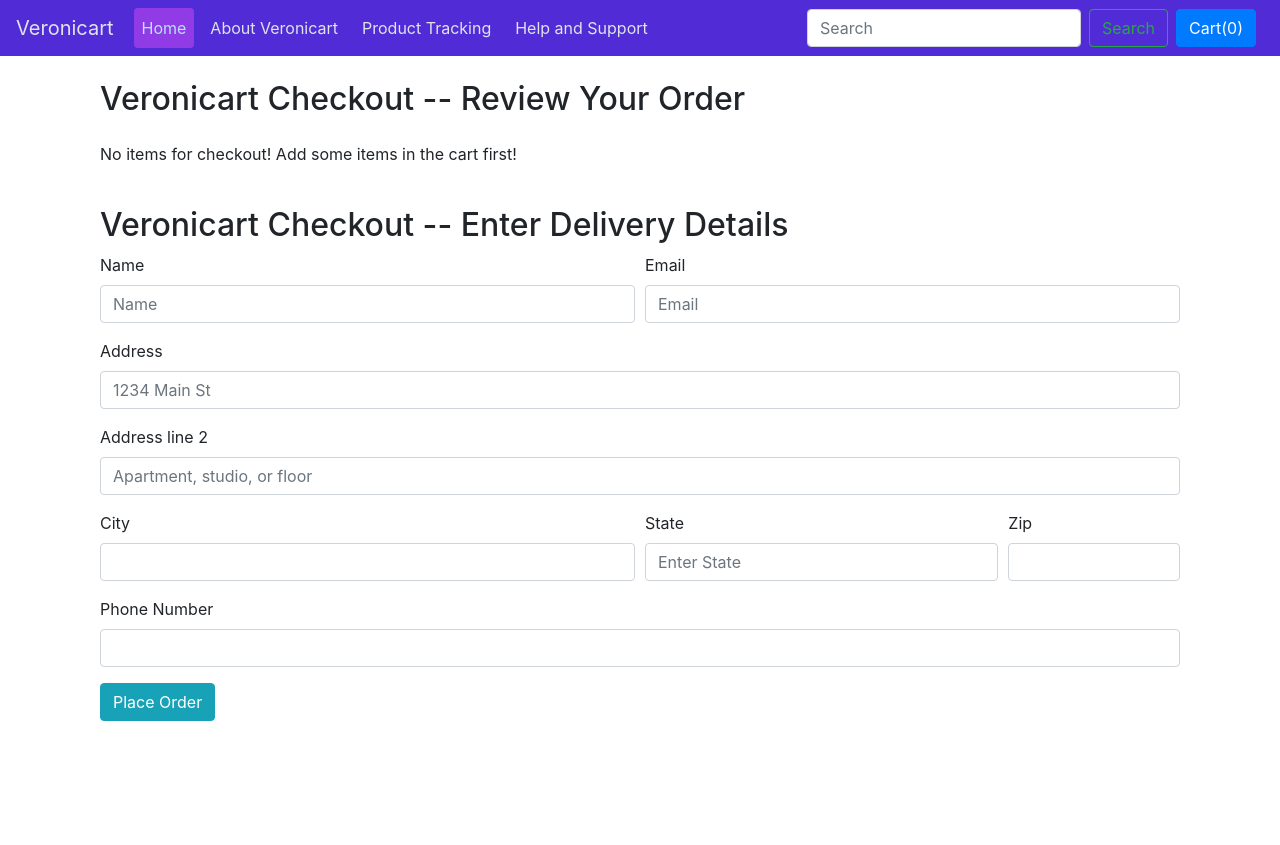
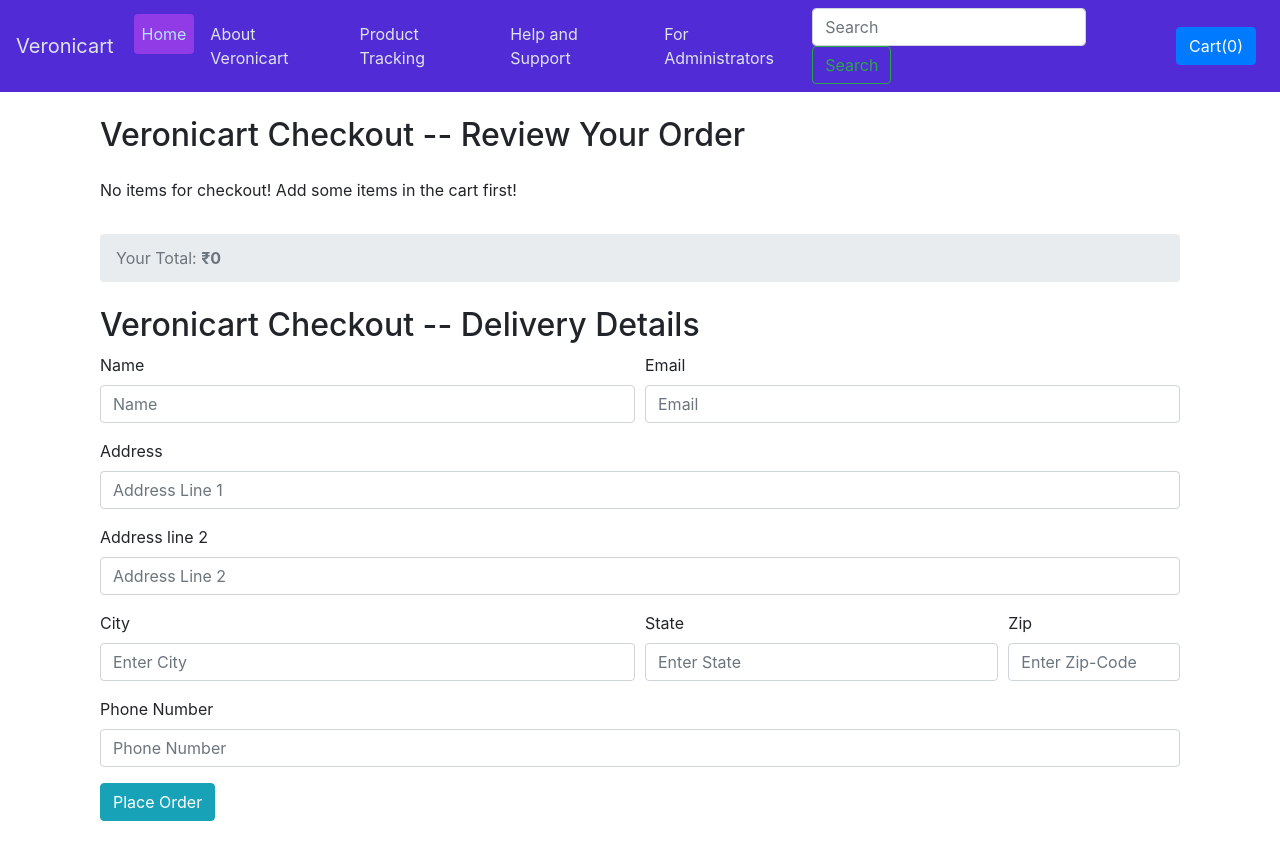
Before and after one commit to CodeSadhu/Veronicart, a Django app: page /shop/checkout/ in a window 1280 px wide. Before the commit the page ends 721 px from the top, so only its background shows below. Run offline with Django 3.2, Linux system fonts and the light colour scheme; some libraries are stand-ins or nearby versions.

Commit message:
Price Checkout Bug Fixed

```diff
--- a/home/mainShop/templates/mainShop/about.html
+++ b/home/mainShop/templates/mainShop/about.html
@@ -4,7 +4,7 @@
 
 {% block body %}
 <main role="main">
-    <div class="jumbotron">
+    <div class="jumbotron" style="background-color: #C9AAF7;text-align: center;">
         <div class="container">
             <h1 class="display-3">Veronicart!</h1>
             <p>Veronicart Pvt Ltd. is an Indian electronic commerce company based in Pune, India. Founded by Atharva Patwardhan and Onkar Kulkarni in 2019, the company focuses on selling products online, and aims at expanding into other product categories such as consumer electronics, fashion, and lifestyle products.</p>
@@ -12,7 +12,7 @@
         </div>
     </div>
 
-    <div class="container">
+    <div class="container" style="text-align: center;">
         <div class="row">
             <div class="col-md-4">
                 <h2>Contributors</h2><br>
--- a/home/mainShop/templates/mainShop/basic.html
+++ b/home/mainShop/templates/mainShop/basic.html
@@ -204,6 +204,10 @@
                     <a class="nav-link" href="/shop/contact">Help and Support</a>
                 </li>
 
+                <li class="nav-item">
+                    <a class="nav-link" href="/admin">For Administrators</a>
+                </li>
+
             </ul>
             <form class="form-inline my-2 my-lg-0">
                 <input class="form-control mr-sm-2" type="search" placeholder="Search" aria-label="Search">
--- a/home/mainShop/templates/mainShop/checkout.html
+++ b/home/mainShop/templates/mainShop/checkout.html
@@ -8,10 +8,15 @@
         <div class="my-4">
             <ul class="list-group" id="items">
             </ul>
+            <nav aria-label="breadcrumb">
+                <ol class="breadcrumb mt-3">
+                    <li class="breadcrumb-item active" aria-current="page">Your Total: <b>₹<span id="totalPrice"></span></b> </li>
+                </ol>
+            </nav>
         </div>
     </div>
     <div class="col my-4">
-        <h2>Veronicart Checkout -- Enter Delivery Details</h2>
+        <h2>Veronicart Checkout -- Delivery Details</h2>
         <form method="post" action="/shop/checkout/">{% csrf_token %}
             <input type="hidden" name="itemsJson" id="itemsJson">
             <div class="form-row">
@@ -26,16 +31,16 @@
             </div>
             <div class="form-group">
                 <label for="address1">Address</label>
-                <input type="text" class="form-control" id="address1" name="address1" placeholder="1234 Main St">
+                <input type="text" class="form-control" id="address1" name="address1" placeholder="Address Line 1">
             </div>
             <div class="form-group">
                 <label for="address2">Address line 2</label>
-                <input type="text" class="form-control" id="address2" name="address2" placeholder="Apartment, studio, or floor">
+                <input type="text" class="form-control" id="address2" name="address2" placeholder="Address Line 2">
             </div>
             <div class="form-row">
                 <div class="form-group col-md-6">
                     <label for="city">City</label>
-                    <input type="text" class="form-control" id="city" name="city">
+                    <input type="text" class="form-control" id="city" name="city" placeholder="Enter City">
                 </div>
                 <div class="form-group col-md-4">
                     <label for="state">State</label>
@@ -43,12 +48,12 @@
                 </div>
                 <div class="form-group col-md-2">
                     <label for="zip_code">Zip</label>
-                    <input type="text" class="form-control" id="zip_code" name="zip_code">
+                    <input type="text" class="form-control" id="zip_code" name="zip_code" placeholder="Enter Zip-Code">
                 </div>
             </div>
             <div class="form-group">
                 <label for="phone">Phone Number</label>
-                <input type="tel" class="form-control" id="phone" name="phone">
+                <input type="tel" class="form-control" id="phone" name="phone" placeholder="Phone Number">
             </div>
             <button type="submit" class="btn btn-info">Place Order</button>
         </form>
@@ -64,6 +69,8 @@
         }
         console.log(cart);
         var sum = 0;
+        var totalPrice = 0;
+
         if ($.isEmptyObject(cart)) {
             //if object is empty
             mystr = `<p>No items for checkout! Add some items in the cart first!</p>`
@@ -72,7 +79,9 @@
             for (item in cart) {
                 let name = cart[item][1];
                 let qty = cart[item][0];
+                let itemPrice = cart[item][2];
                 sum = sum + qty;
+                totalPrice = totalPrice + qty* itemPrice;
                 mystr = `<li class="list-group-item d-flex justify-content-between align-items-center">${name}
                             <span class="badge badge-primary badge-pill">${qty}</span>
                         </li>`
@@ -80,11 +89,13 @@
             }
         }
         document.getElementById('cart').innerHTML = sum;
+        document.getElementById('totalPrice').innerHTML = totalPrice;
         $('#itemsJson').val(JSON.stringify(cart));
         {% if thank %}
         alert('Thanks for using Veronicart! Your Order-ID is: {{id}}. You can use it to track your order using Product Tracker!');
         localStorage.clear();
         document.location = "/shop";
         {% endif %}
+        $('#amount').val($('#totalPrice').html())
     </script>
 {% endblock %}
--- a/home/mainShop/templates/mainShop/help.html
+++ b/home/mainShop/templates/mainShop/help.html
@@ -6,7 +6,7 @@
 
 {% block body %}
 	<div class="container my-3">
-		<h3>Contact Us</h3>
+		<h3>Help and Support</h3>
 		<form action="/shop/contact/" method="post">{% csrf_token %}
 			<div class="form-group">
 				<label for="name">Name</label>
--- a/home/mainShop/templates/mainShop/index.html
+++ b/home/mainShop/templates/mainShop/index.html
@@ -71,6 +71,7 @@ body .no-padding {
                                 <img src='/media/{{i.image}}' class="card-img-top" alt="...">
                                 <div class="card-body">
                                     <h5 class="card-title" id="namepr{{i.id}}">{{i.product_name}}</h5>
+                                    <h6 class="card-title" >₹<span id="pricepr{{i.id}}">{{i.price}}</span></h6>
                                     <p class="card-text">{{i.desc}}...</p>
                                     <span id="divpr{{i.id}}" class="divpr">
                                         <button id="pr{{i.id}}" class="btn btn-primary cart">Add</button>
@@ -117,7 +118,9 @@ body .no-padding {
         } else {
             qty = 1;
             name = document.getElementById('name' +idstr).innerHTML;
-            cart[idstr] = [qty, name];
+            price = document.getElementById('price'+idstr).innerHTML;
+            price = parseInt(price);
+            cart[idstr] = [qty, name, price];
         }
         updateCart(cart);
     });
```
Also changed, not shown: home/home/templates/index.html (+8 -9 lines), home/db.sqlite3.
